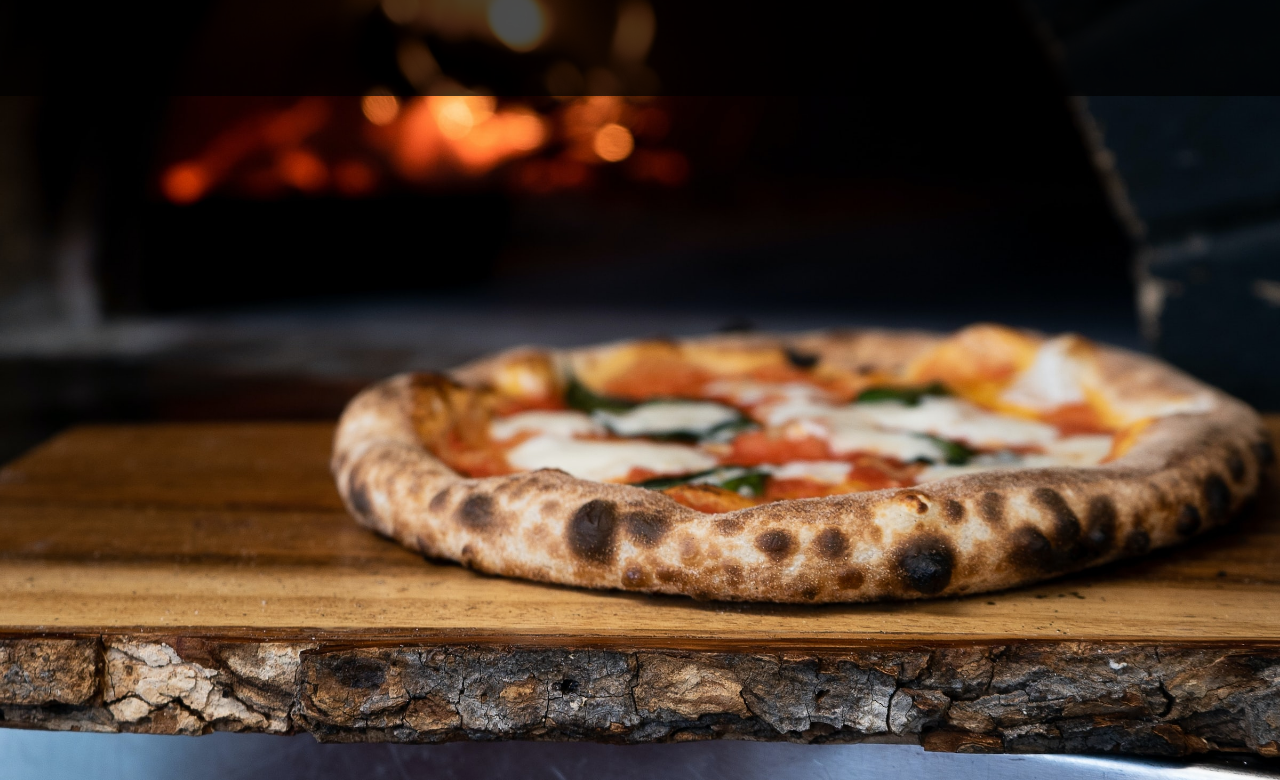
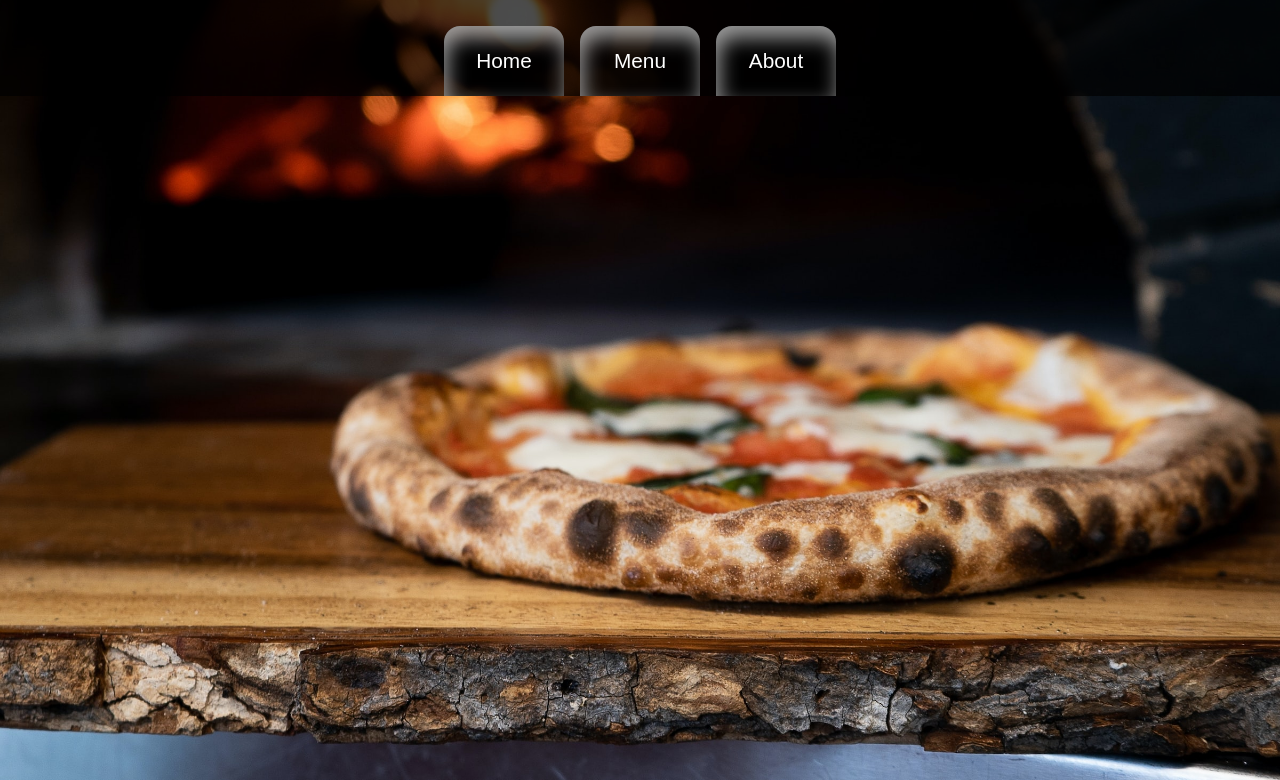
Before and after one commit to sesamDev/odin-restaurant-page, a website built with webpack: page dist/index.html in a window 1280 px wide. Shown: the part 74-854 px from the top of the page. Built offline with nearby package versions, Linux system fonts and the light colour scheme.

Commit message:
Added navButtons with some styling

```diff
--- a/src/page_load.js
+++ b/src/page_load.js
@@ -24,4 +24,24 @@ export function initialPageLoad() {
     bgImage.setAttribute('id', 'backgroundImg')
     element.appendChild(bgImage);
 
+    //Nav buttons
+    const navButtons = document.createElement('div');
+    navButtons.classList.add('nav-button-container');
+    header.appendChild(navButtons);
+
+    const navBtnHome = document.createElement('button');
+    navBtnHome.classList.add('nav-button');
+    navBtnHome.innerText = 'Home';
+    navButtons.appendChild(navBtnHome);
+
+    const navBtnMenu = document.createElement('button');
+    navBtnMenu.classList.add('nav-button');
+    navBtnMenu.innerText = 'Menu';
+    navButtons.appendChild(navBtnMenu);
+
+    const navBtnAbout = document.createElement('button');
+    navBtnAbout.classList.add('nav-button');
+    navBtnAbout.innerText = 'About';
+    navButtons.appendChild(navBtnAbout);
+
 };
--- a/src/style.css
+++ b/src/style.css
@@ -18,8 +18,10 @@ body {
     background-color: var(--main-page-color);
     display: flex;
     color: white;
-    justify-content: center;
+    align-items: center;
+    justify-content: space-between;
     height: 170px;
+    flex-direction: column;
 }
 
 div>#title {
@@ -27,6 +29,19 @@ div>#title {
     margin-top: 1rem;
 }
 
+.nav-button {
+    background-color: var(--main-page-color);
+    color: white;
+    font-size: 1.3rem;
+    border: none;
+    height: 70px;
+    width: 120px;
+    border-radius: 1rem 1rem 0 0;
+    margin: 0 .5rem;
+    box-shadow: 3px 11px 20px 1px rgba(255, 255, 255, 0.6) inset;
+    -webkit-box-shadow: 3px 11px 20px 1px rgba(255, 255, 255, 0.6) inset;
+    -moz-box-shadow: 3px 11px 20px 1px rgba(255, 255, 255, 0.6) inset;
+}
 
 #backgroundImg {
     width: 100vw;
```
